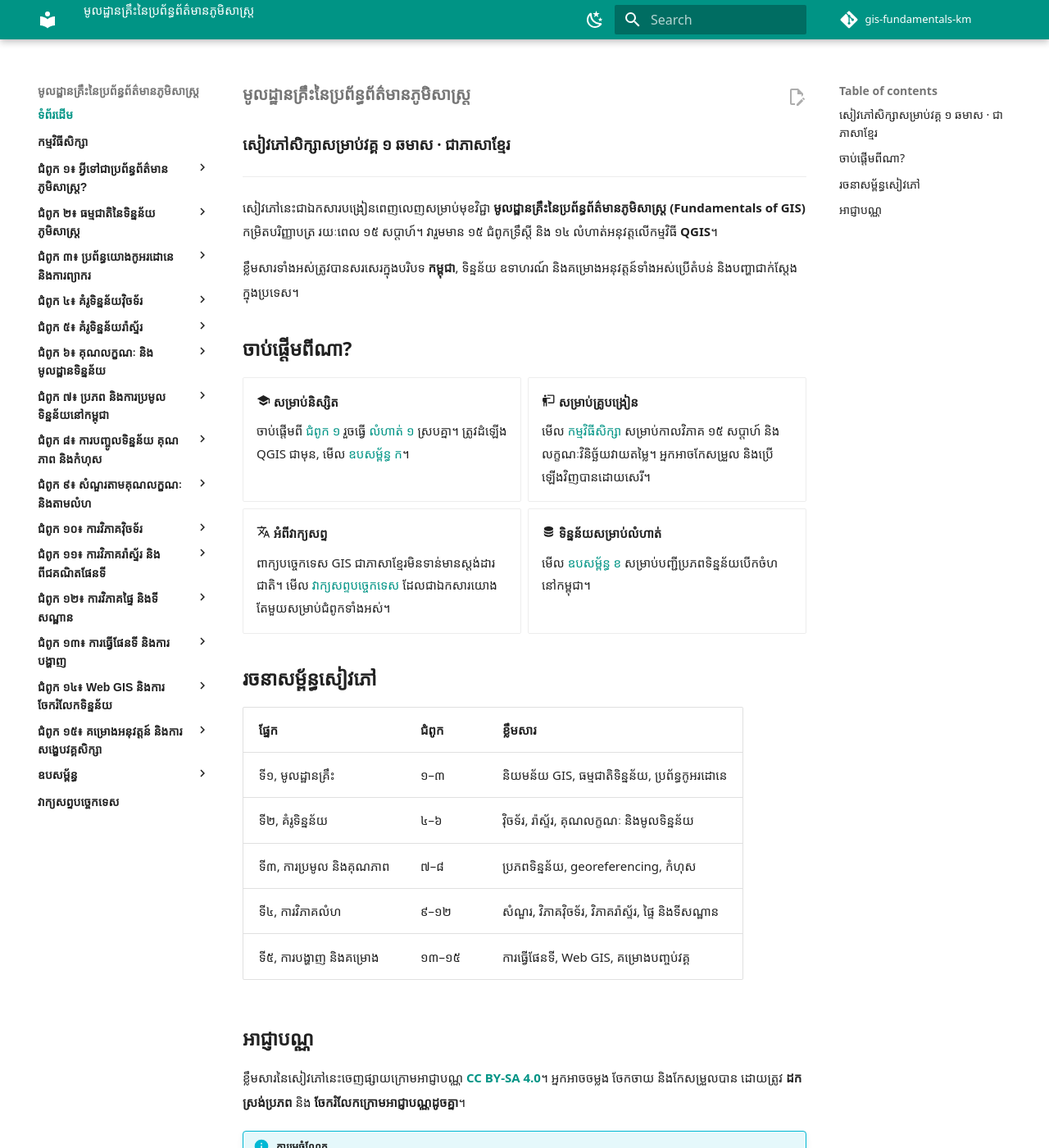
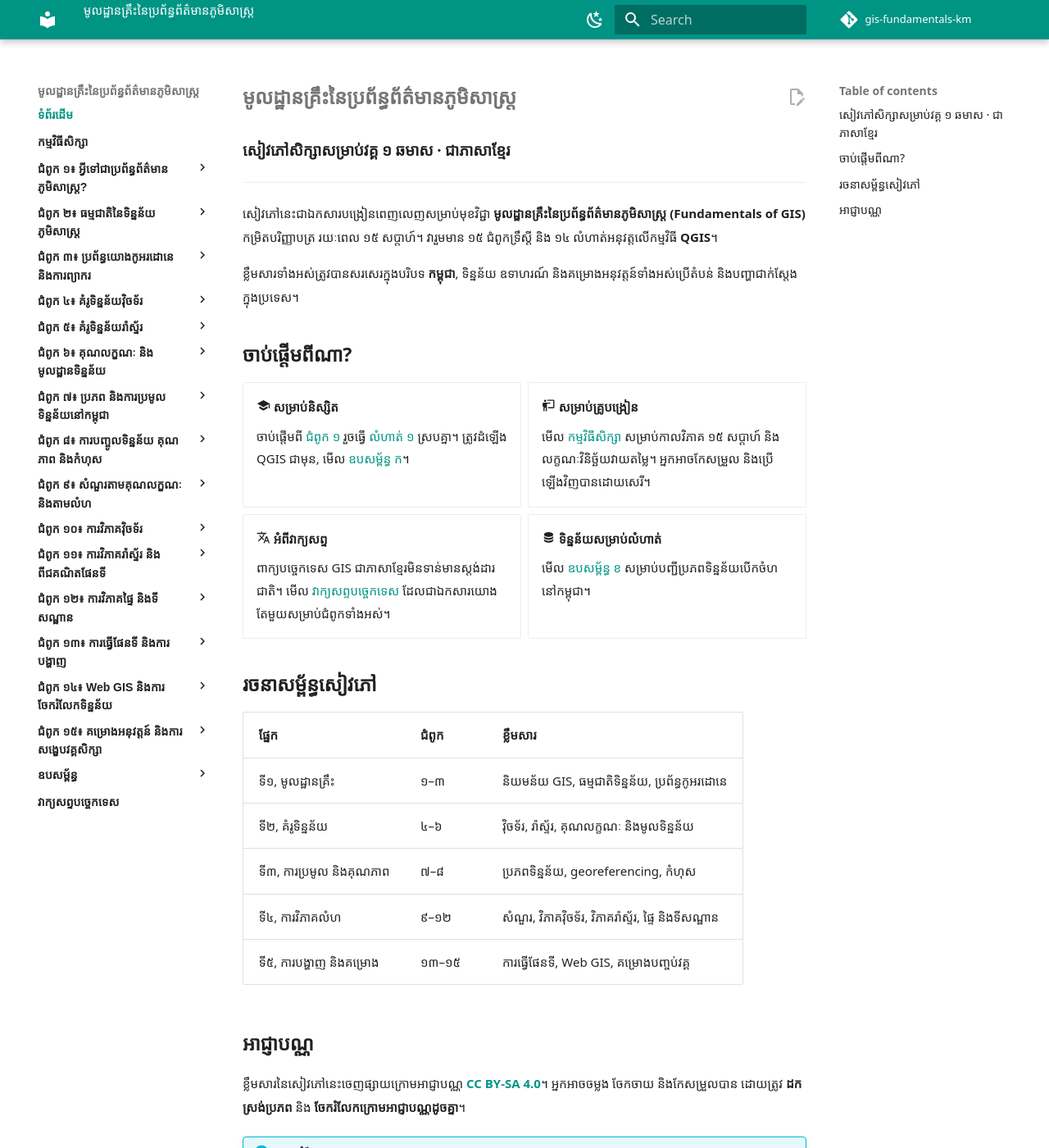
Before and after one commit to khgeo/gis-fundamentals, an MkDocs documentation site: the page built from docs/index.md, in a window 1280 px wide and 1400 px high. Shown: the whole window at 82% size. Built offline with MkDocs 1.6.1 and Material for MkDocs 9.7.7, drawn with Linux system fonts in a browser that asks for light colours; some web fonts are replaced; comment, search, counter and statistics services are not loaded.

Commit message:
Update khmer.css

```diff
--- a/docs/assets/css/khmer.css
+++ b/docs/assets/css/khmer.css
@@ -63,7 +63,7 @@ body, .md-typeset {
 .md-typeset h1, .md-typeset h2, .md-typeset h3, .md-typeset h4 {
   line-height: 1.65;
 }
-.md-typeset h1 { font-size: 1.0rem; }
+.md-typeset h1 { font-size: 1.2rem; }
 .md-typeset h2 { margin-top: 1.5em; }
 
 /* ---- site title ---- */
```
